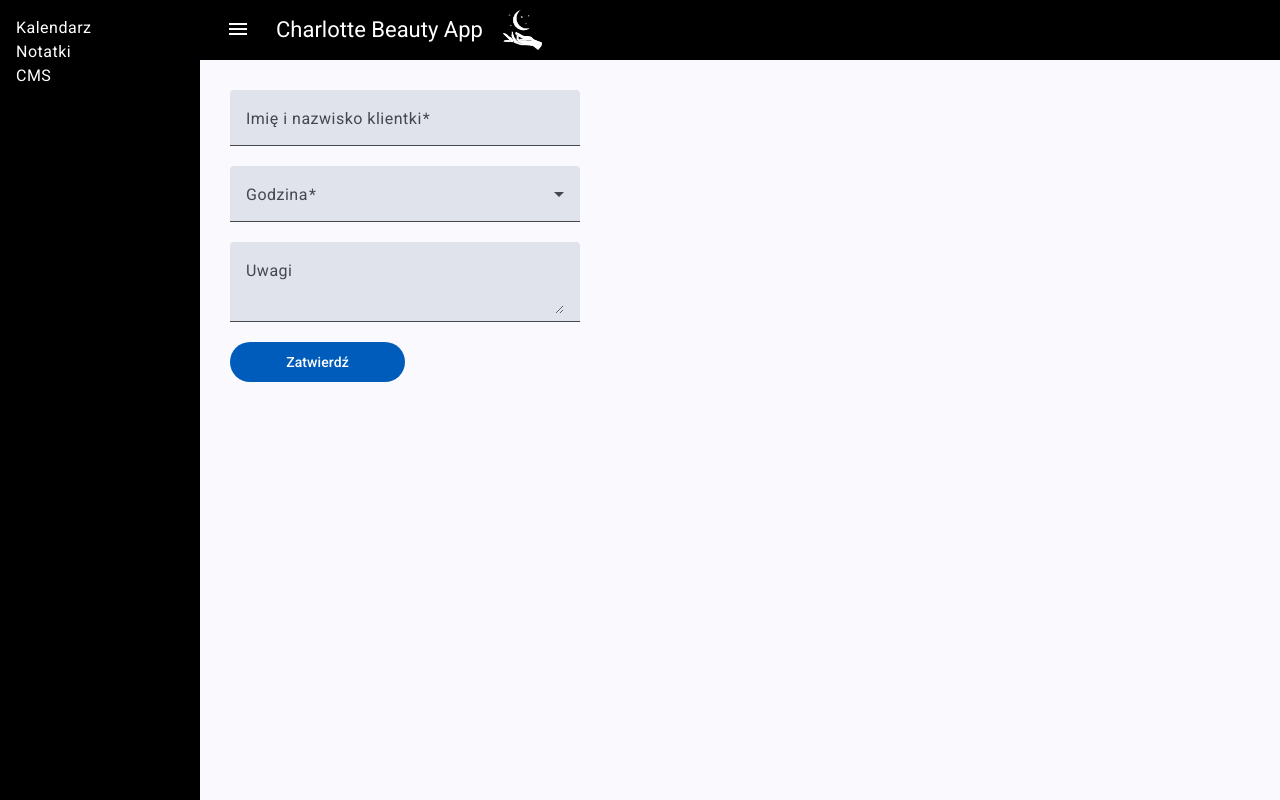
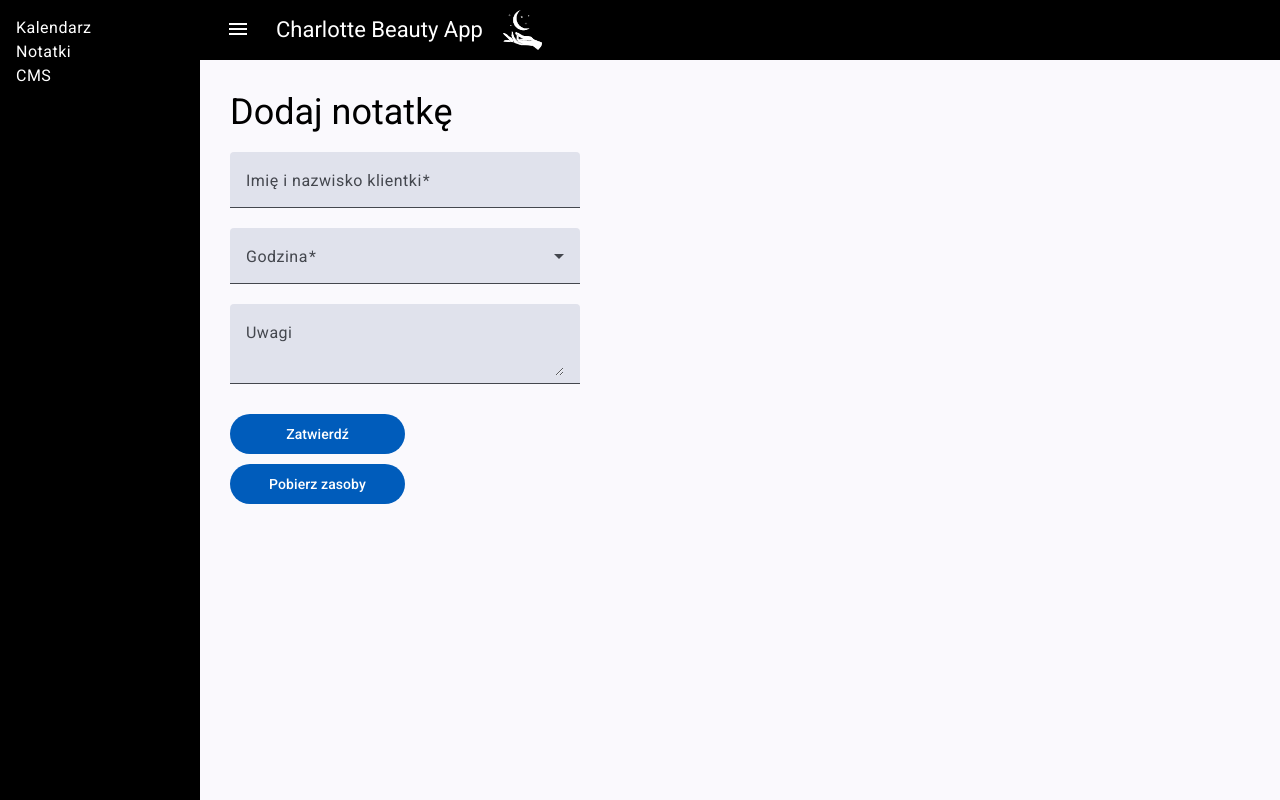
Before and after one commit to A1ien1385/Charlotte_Beauty_app, an Angular app: page /notes in a window 1280 px wide. Built offline with nearby package versions, Linux system fonts and the light colour scheme; no server answers.

Commit message:
notes forms fetch start  works

```diff
--- a/src/app/app.component.scss
+++ b/src/app/app.component.scss
@@ -25,7 +25,7 @@
 
 .side-nav
 {
-    color: white;
+    color: black;
 }
 
 mat-sidenav-container {
--- a/src/app/notes/notes.component.html
+++ b/src/app/notes/notes.component.html
@@ -1,5 +1,6 @@
 <div class="form-container">
     <form [formGroup]="form" (ngSubmit)="onSubmit()" class="form">
+      <h3>Dodaj notatkę</h3>
       <mat-form-field appearance="fill">
         <mat-label>Imię i nazwisko klientki</mat-label>
         <input matInput formControlName="clientName" required>
@@ -31,4 +32,6 @@
 
       <button mat-flat-button type="submit">Zatwierdź</button>
     </form>
+    <button mat-flat-button (click)="onFetchPosts()">Pobierz zasoby</button>
+
   </div>
--- a/src/app/notes/notes.component.scss
+++ b/src/app/notes/notes.component.scss
@@ -9,8 +9,11 @@
         display: flex;
         flex-direction: column;
 
-        button {
-            width: 50%;
-        }
+
     }
 }
+
+button {
+    width: 50%;
+    margin-top: 10px;
+}
--- a/src/app/notes/notes.component.ts
+++ b/src/app/notes/notes.component.ts
@@ -1,4 +1,4 @@
-import { Component } from '@angular/core';
+import { Component,OnInit } from '@angular/core';
 import { FormBuilder, FormGroup } from '@angular/forms';
 import { HttpClient } from '@angular/common/http';
 
@@ -9,6 +9,7 @@ import { HttpClient } from '@angular/common/http';
 })
 export class NotesComponent {
   form: FormGroup;
+  loadedPosts = [];
 
   constructor(private http: HttpClient, private fb: FormBuilder) {
     this.form = this.fb.group({
@@ -16,6 +17,10 @@ export class NotesComponent {
       appointmentTime: [''],
       notes: ['']
     });
+  }
+
+  ngOnInit() {
+    this.fetchPosts();
   }
 
   onSubmit() {
@@ -31,4 +36,15 @@ export class NotesComponent {
         });
     }
   }
+
+  onFetchPosts() {
+    this.fetchPosts();
+  }
+
+
+  private fetchPosts() {
+    this.http.get('https://charlottebeautyapp-default-rtdb.europe-west1.firebasedatabase.app/data.json').subscribe(posts => {
+      console.log(posts);
+    })
+  }
 }
```
